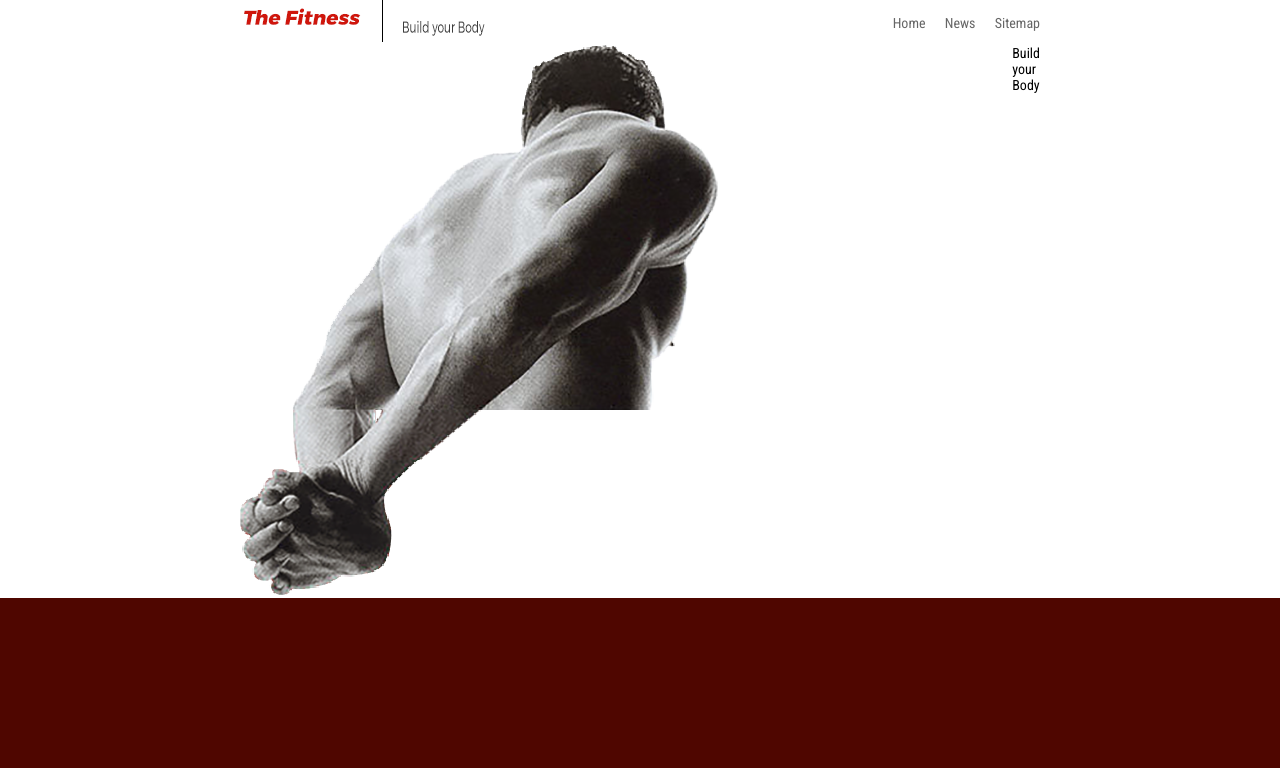
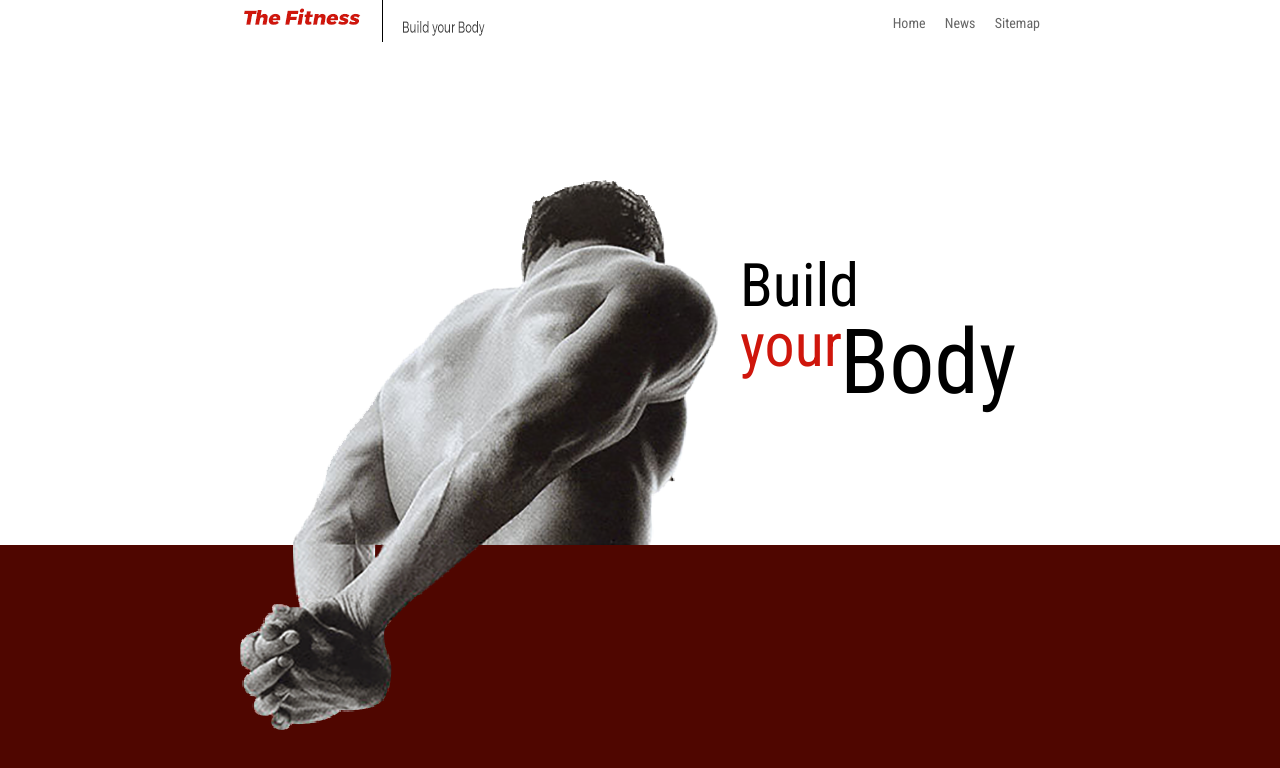
Before and after one commit to seonyeonghun/fitness, a plain HTML site: page index.html in a window 1280 px wide. Drawn offline with Linux system fonts and the light colour scheme.

Commit message:
model,text position

```diff
--- a/css/style.css
+++ b/css/style.css
@@ -31,13 +31,42 @@ body {
 }
 .marketing-outer {
 	background-color: white;
+	height: 500px;
 }
 .marketing {
 	max-width: 800px;
 	margin: 0 auto;
 	display: flex;
 	justify-content: space-between; /* 수평정렬 : 양끝 */
+	position: relative;
+	top: 135px;
+}
+.text {
+	width: 300px;
+	position: relative
 }
 .text p {
 	color: black
 }
+.text p:nth-child(1) {
+	font-size: 60px;
+	color: #000000; /* 000 */
+	position: absolute;
+	left:0px;
+	top:70px;
+
+}
+.text p:nth-child(2) {
+	font-size: 60px;
+	color: #cf160c;
+	position: absolute;
+	left: 0;
+	top: 130px;
+}
+.text p:nth-child(3) {
+	font-size: 90px;
+	color: #000000; /* 000 */
+	position: absolute;
+	left: 100px;
+	top: 130px;
+}
```
